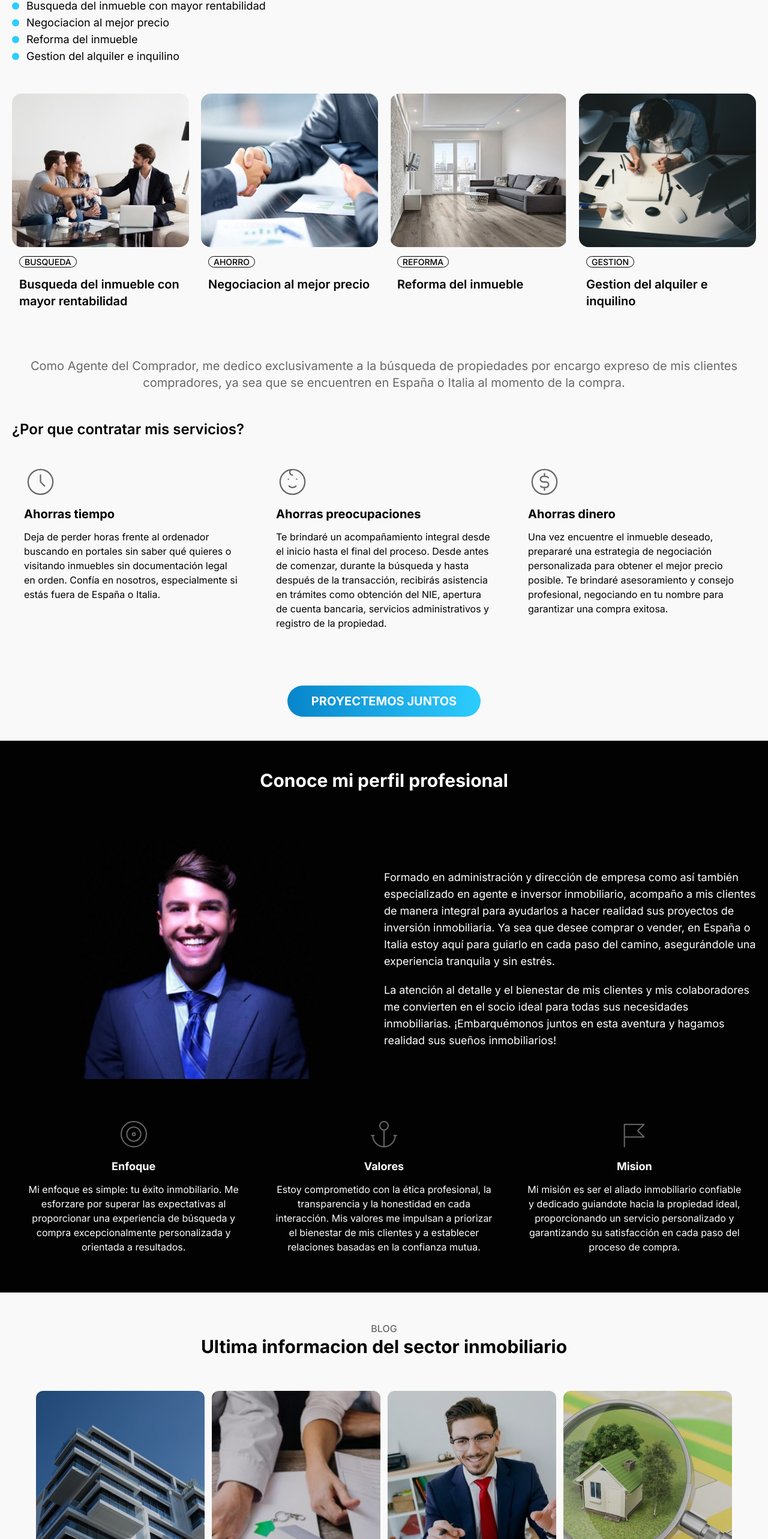
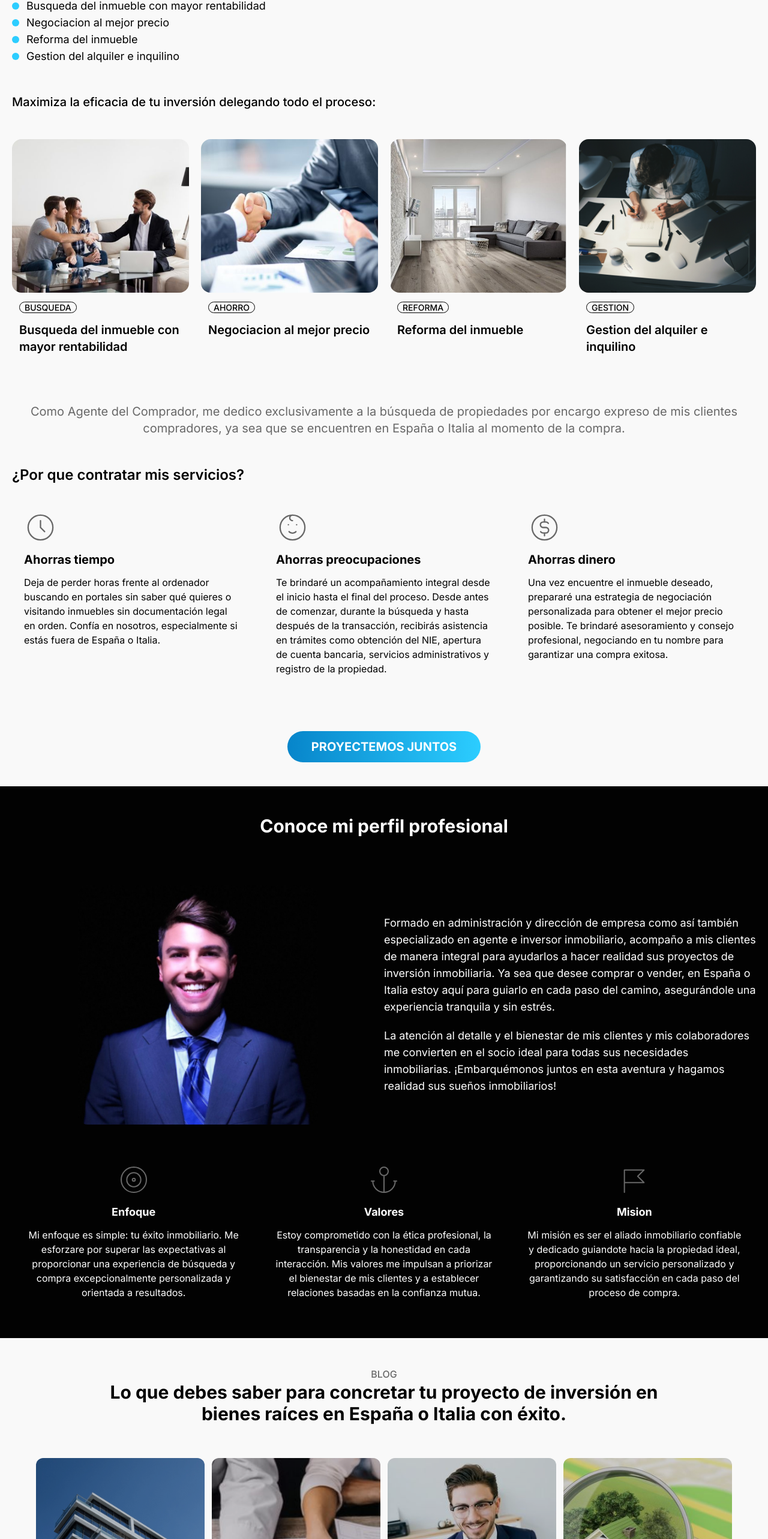
Before and after one commit to mariodev99/martinmariottirealestate, a Next.js app: page /inicio in a window 1280 px wide. Shown: the part 1056-3622 px from the top of the page at 60% size. Built offline with nearby package versions, Linux system fonts and the light colour scheme.

Commit message:
FIX: services section

```diff
--- a/src/components/Pages/Sections/BlogSection.tsx
+++ b/src/components/Pages/Sections/BlogSection.tsx
@@ -123,7 +123,7 @@ export default function BlogSection() {
   return (
     <>
       <TitleSection
-        content='Ultima informacion del sector inmobiliario'
+        content='Lo que debes saber para concretar tu proyecto de inversión en bienes raíces en España o Italia con éxito.  '
         subtitle='Blog'
         alignment='center'
       />
--- a/src/components/Pages/Sections/ServicesSection.tsx
+++ b/src/components/Pages/Sections/ServicesSection.tsx
@@ -74,6 +74,7 @@ export default function ServicesSection() {
           <h2 className='font-medium md:text-xl'>
             Simplifica tu inversión en inmuebles delegando todo el proceso:
           </h2>
+
           <ul className='list-disc mt-5 md:text-lg'>
             {ServiceList.map((item, index) => (
               <li className='flex items-center gap-3 '>
@@ -83,6 +84,9 @@ export default function ServicesSection() {
             ))}
           </ul>
           </div>
+          <h2 className='font-medium md:text-xl'>
+          Maximiza la eficacia de tu inversión delegando todo el proceso:
+          </h2>
           <div>
             <Swiper
               spaceBetween={20}
```
